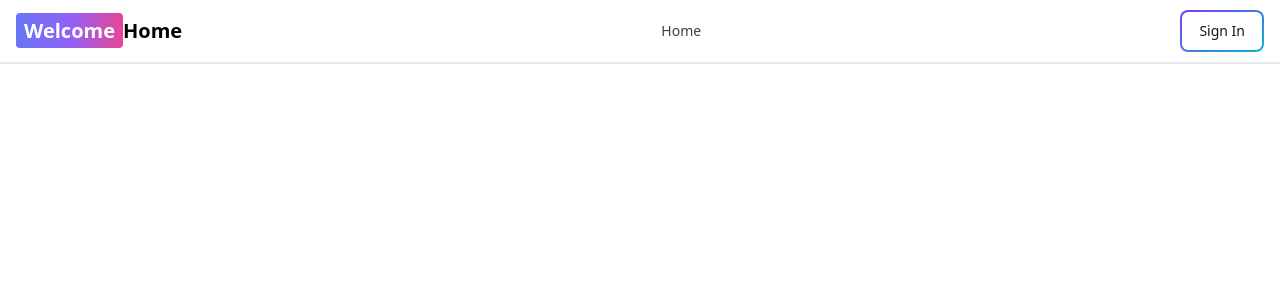
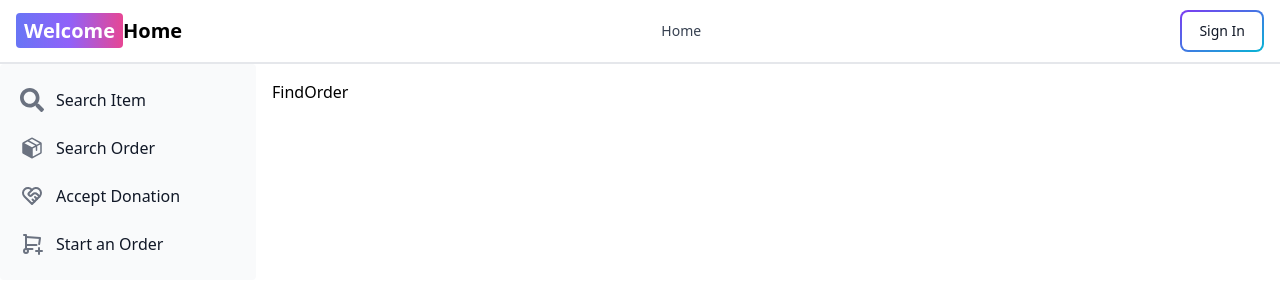
Before and after one commit to jazwu/welcome-home, a React (Vite) app in the folder client/: page /search-order in a window 1280 px wide. Shown: the top 300 px of the page. Built offline with nearby package versions, Linux system fonts and the light colour scheme.

Commit message:
feat(ui): add a sidebar

```diff
--- a/client/src/App.jsx
+++ b/client/src/App.jsx
@@ -1,23 +1,27 @@
 import { BrowserRouter, Routes, Route, Navigate } from "react-router-dom";
+import Header from "./components/Header";
+import SideBar from "./components/SideBar";
 import Home from "./pages/Home";
 import SignIn from "./pages/Signin";
 import SignUp from "./pages/Signup";
 import FindItem from "./pages/FindItem";
 import ItemsPage from "./pages/ItemsPage";
-import Header from "./components/Header";
+import FindOrder from "./pages/FindOrder";
 
 function App() {
   return (
     <BrowserRouter>
       <Header />
+      <SideBar>
         <Routes>
           <Route path="/" element={<Home />} />
           <Route path="/sign-in" element={<SignIn />} />
           <Route path="/sign-up" element={<SignUp />} />
-        <Route path="/find-item" element={<FindItem />} />
           <Route path="/items" element={<ItemsPage />} />
-        {/* <Route path="/items" element={<Navigate to="/items/all" />} /> */}
+          <Route path="/search-item" element={<FindItem />} />
+          <Route path="/search-order" element={<FindOrder />} />
         </Routes>
+      </SideBar>
     </BrowserRouter>
   );
 }
--- /dev/null
+++ b/client/src/components/SideBar.jsx
@@ -0,0 +1,30 @@
+import { Sidebar } from "flowbite-react";
+import { FaSearch } from "react-icons/fa";
+import { PiPackageFill } from "react-icons/pi";
+import { TbHeartHandshake, TbShoppingCartPlus } from "react-icons/tb";
+
+export default function SideBar({ children }) {
+  return (
+    <div className="flex">
+      <Sidebar className="w-64">
+        <Sidebar.Items>
+          <Sidebar.ItemGroup>
+            <Sidebar.Item href="/items" icon={FaSearch}>
+              Search Item
+            </Sidebar.Item>
+            <Sidebar.Item href="/orders" icon={PiPackageFill}>
+              Search Order
+            </Sidebar.Item>
+            <Sidebar.Item href="/users" icon={TbHeartHandshake}>
+              Accept Donation
+            </Sidebar.Item>
+            <Sidebar.Item href="/users" icon={TbShoppingCartPlus}>
+              Start an Order
+            </Sidebar.Item>
+          </Sidebar.ItemGroup>
+        </Sidebar.Items>
+      </Sidebar>
+      <main className="flex-1 p-4">{children}</main>
+    </div>
+  );
+}
```
Lines whose indentation alone changed are shown as unchanged.
